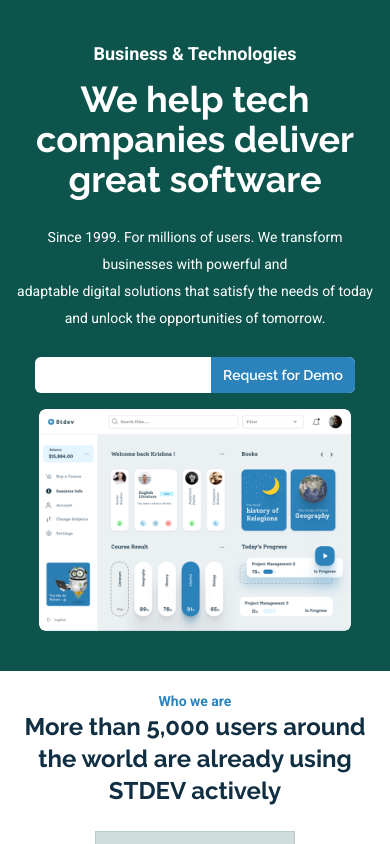
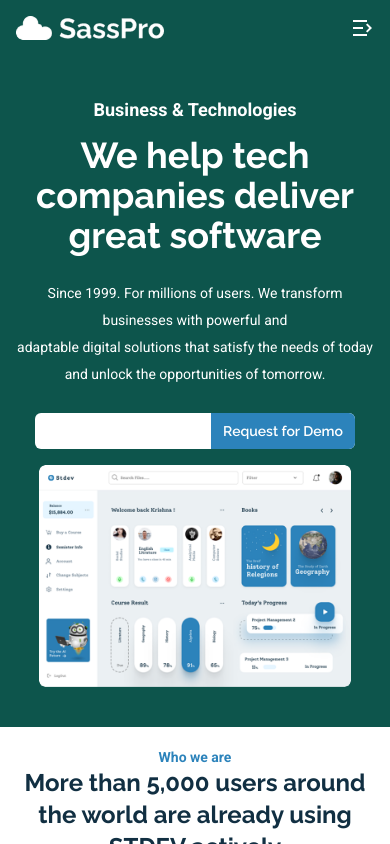
Before and after one commit to mdshavoahmadejoydev/sasspro-projecr, a React (Vite) app: page / in a window 390 px wide. Shown: the top 844 px of the page. Built offline with nearby package versions, Linux system fonts and the light colour scheme.

Commit message:
navbar responsive

```diff
--- a/src/App.jsx
+++ b/src/App.jsx
@@ -15,7 +15,7 @@
 const App = () => {
   return (
     <>
-      {/* <Header/> */}
+      <Header/>
       <Herro />
       <About/>
       <Industry />
--- a/src/Sections/Header.jsx
+++ b/src/Sections/Header.jsx
@@ -1,4 +1,4 @@
-import React from 'react'
+import React, { useState } from 'react'
 
 import Headerimg from '../assets/Headerimg.png'
 import Lilist from '../Components/Lilist'
@@ -6,25 +6,68 @@
 import Img from '../Components/Img'
 import Container from '../Components/Container'
 import Flex from '../Components/Flex'
+import { RiMenuUnfold3Line } from 'react-icons/ri'
+import { IoClose } from 'react-icons/io5'
 
 const Header = () => {
+
+
+  const [show, setShow] = useState(false);
+
+  let handleClick = () => setShow(!show)
+
   return (
-    <header className='bg-headerbg'>
-      <Container className={`flex justify-between items-center py-25`} >
+    <>
+    {/* desktop */}
+      <header className="bg-headerbg hidden lg:block">
+        <Container className={`flex justify-between items-center py-25`}>
           <Img src={Headerimg} alt="company logo" className={`w-148 h-6`} />
           <Flex className={`items-center`}>
             <Flex className={`gap-4`}>
               <Lilist content="Home" icon={true} />
               <Lilist content="Pages" icon={true} />
-            <Lilist content="Services"/>
-            <Lilist content="Blog"/>
-            <Lilist content="Contact"/>
+              <Lilist content="Services" />
+              <Lilist content="Blog" />
+              <Lilist content="Contact" />
             </Flex>
-          <button className='border border-offwhite rounded-md px-23 py-2.5 text-base text-offwhite font-semibold font-inter ml-35  hover:border-red-500 duration-150'>Let's talk</button>
+            <button className="border border-offwhite rounded-md px-23 py-2.5 text-base text-offwhite font-semibold font-inter ml-35  hover:border-red-500 duration-150">
+              Let's talk
+            </button>
           </Flex>
         </Container>
       </header>
-  )
+
+      {/* mobile */}
+      <header className='bg-headerbg lg:hidden relative '>
+        <Flex className={`items-center justify-between px-4`}>
+          <Img src={Headerimg} alt="company logo" className={`w-148 h-6`} />
+          <button  onClick={handleClick} className='py-4'>
+            {
+              show ?
+              <IoClose className='text-offwhite text-2xl'/>
+              :
+              <RiMenuUnfold3Line  className='text-offwhite text-2xl'/>
+            }
+          </button>
+        </Flex>
+        {
+          show &&
+          <Flex className='absolute top-56 right-0 bg-primary flex-col items-center w-1/2 rounded-md animate-[slideDown_0.4s_ease-in-out]'>
+            <Flex className={`gap-4 flex-col my-4`}>
+              <Lilist content="Home" icon={true} />
+              <Lilist content="Pages" icon={true} />
+              <Lilist content="Services" />
+              <Lilist content="Blog" />
+              <Lilist content="Contact" />
+            </Flex>
+            <button className="border border-offwhite rounded-md px-23 py-2.5 text-base text-offwhite font-semibold font-inter mb-4">
+              Let's talk
+            </button>
+          </Flex>
+        }
+      </header>
+    </>
+  );
 }
 
 export default Header
--- a/src/index.css
+++ b/src/index.css
@@ -1,3 +1,15 @@
 @tailwind base;
 @tailwind components;
 @tailwind utilities;
+
+@keyframes slideDown {
+  from {
+    opacity: 0;
+    transform: translateY(20px);
+  }
+
+  to {
+    opacity: 1;
+    transform: translateY(0);
+  }
+}
```
Lines whose indentation alone changed are shown as unchanged.
